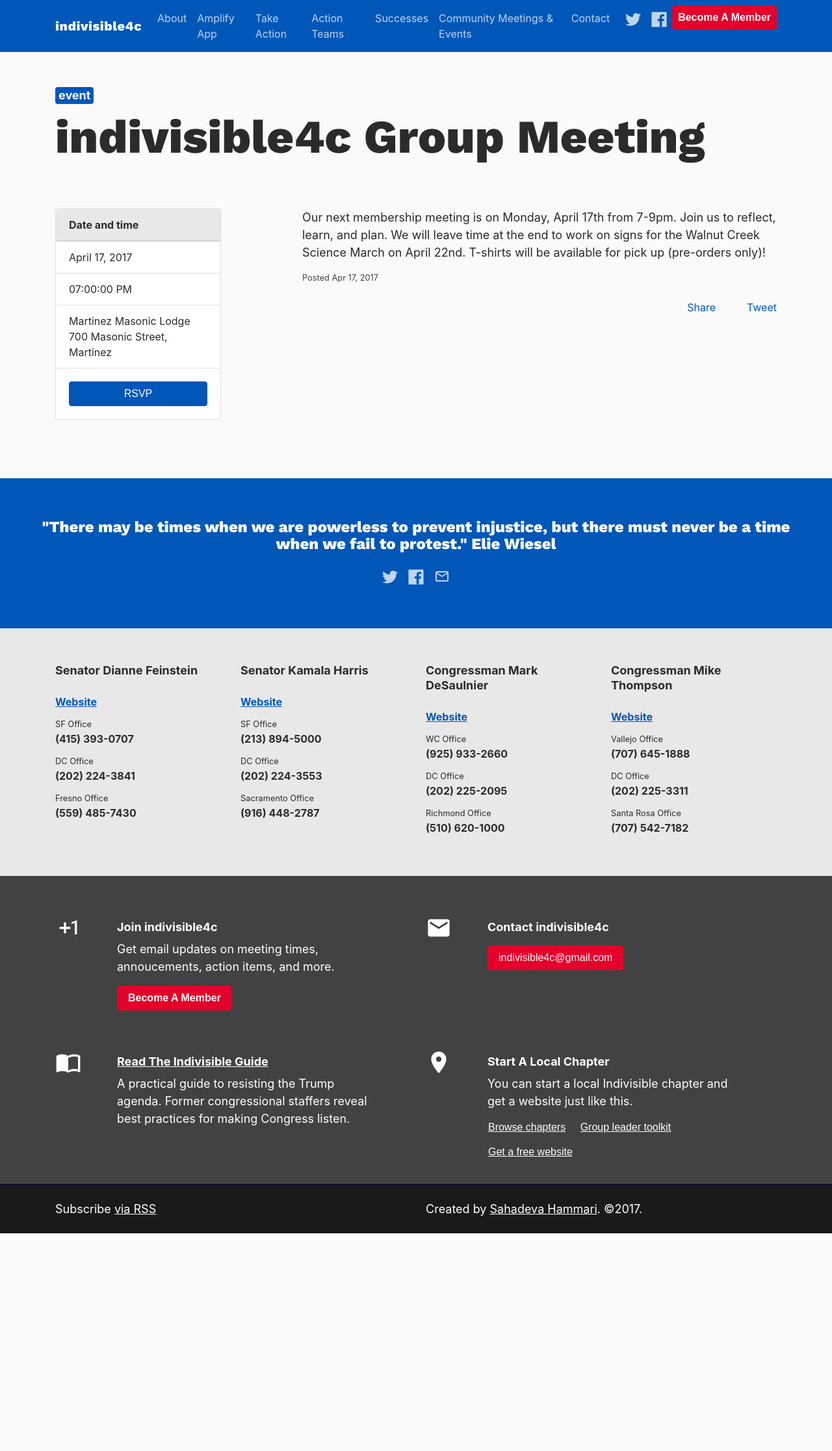
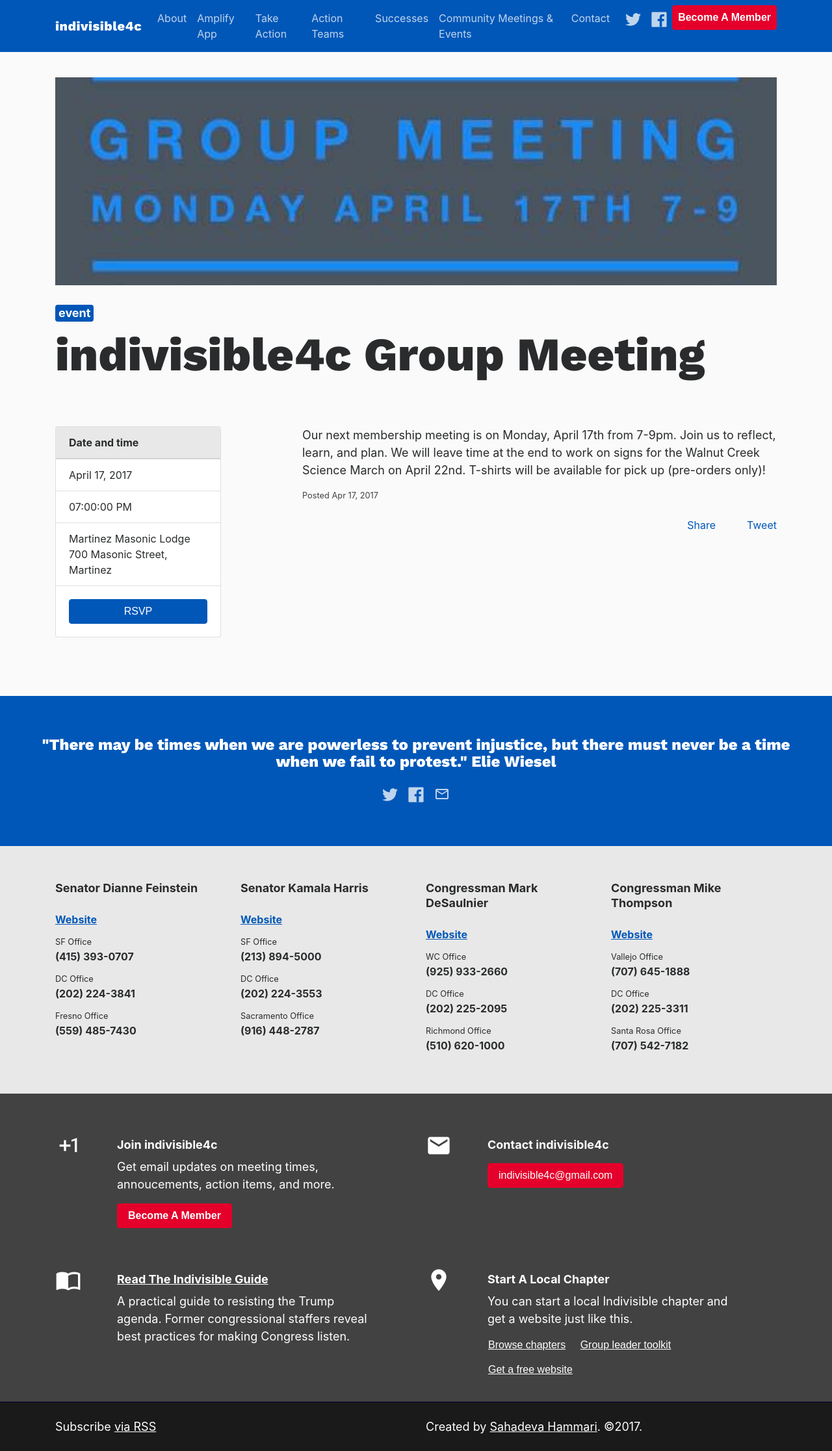
Before and after one commit to IndivisibleTemplate/BasicTemplate, a Jekyll site: the page built from _posts/2017-04-17-indivisible4c-group-meeting.markdown, in a window 1280 px wide. Shown: the whole page at 65% size. Built offline with Jekyll 4.4.1, drawn with Linux system fonts in a browser that asks for light colours; nearby versions of some CDN libraries; comment, search, counter and statistics services are not loaded; before the commit the page ends 1898 px from its top, so only the background shows below that.

Commit message:
Updated Indivisible4c Group Meeting

```diff
--- a/_posts/2017-04-17-indivisible4c-group-meeting.markdown
+++ b/_posts/2017-04-17-indivisible4c-group-meeting.markdown
@@ -6,6 +6,7 @@
 tags:
 - meeting
 is featured: true
+main-image: "/uploads/copyinvite.jpg"
 event-start-date: 2017-04-17 19:00:00 -07:00
 event-end-date: 2017-04-17 21:00:00 -07:00
 Location: 'Martinez Masonic Lodge  700 Masonic Street, Martinez '
```
